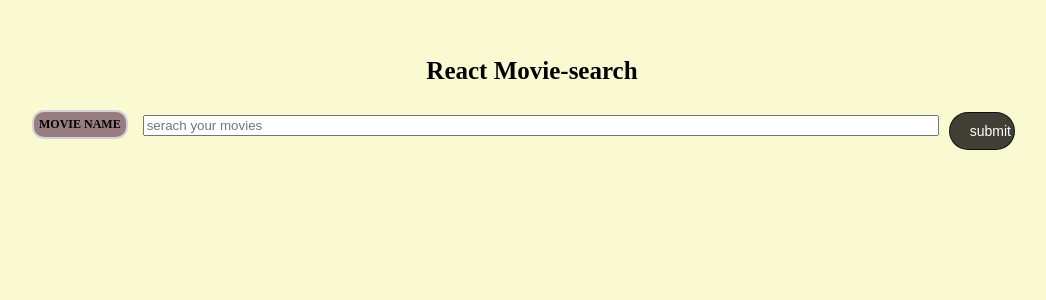
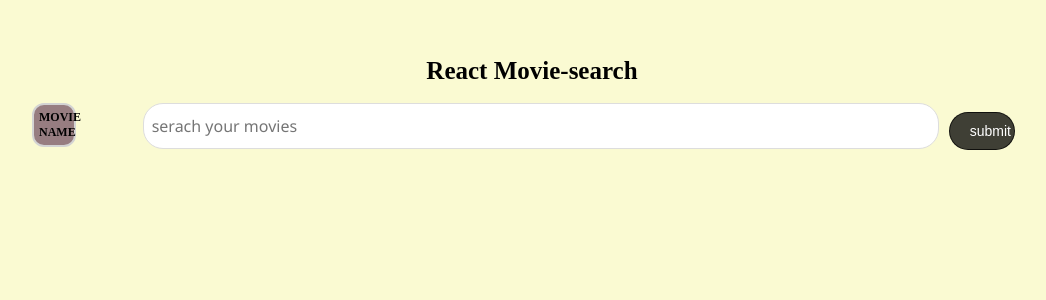
Before and after one commit to AnmolPrajapat/movie-search, a React (Create React App) app: page / in a window 1280 px wide. Shown: the top 300 px of the page, without its empty margins (108-1154 px from the left). Built offline with nearby package versions, Linux system fonts and the light colour scheme; the HTML template or start-up script is replaced by a standard one.

Commit message:
css updated

```diff
--- a/src/App.css
+++ b/src/App.css
@@ -40,11 +40,12 @@ small {
   border-radius: 12px;
   padding: 5px;
   margin-right: 5px;
+  width: 30%;
+  text-align: center;
 
 }
 
 .input {
-  margin-left:10px;
   font-size: 1.6rem;
   padding: 8px 8px;
   line-height: 2.8rem;
--- a/src/components/SearchMovies.js
+++ b/src/components/SearchMovies.js
@@ -37,6 +37,7 @@ export default function SearchMovies() {
           Movie Name
         </label>
         <input
+          className="input"
           type="text"
           name="query"
           value={query}
```
